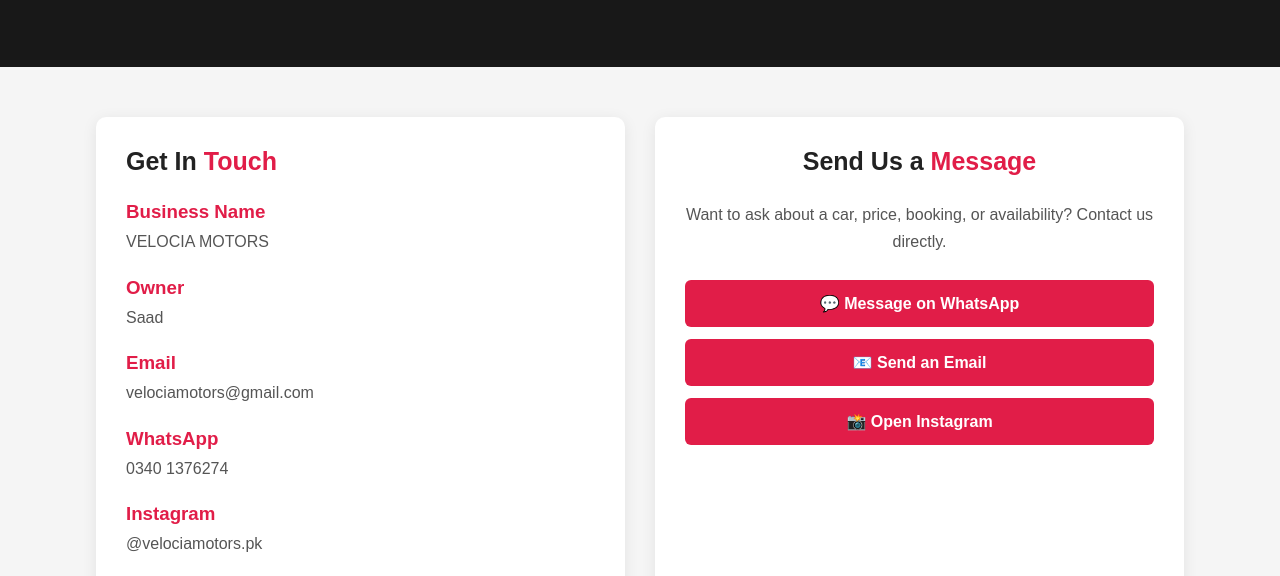
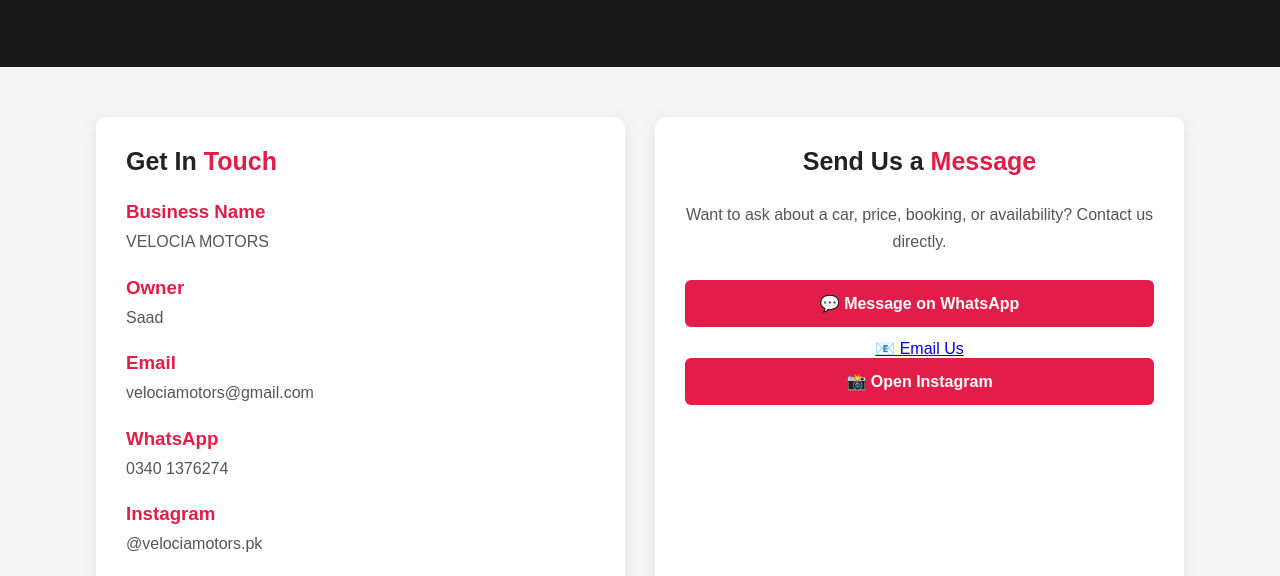
Before and after one commit to saadullahfaiz71-glitch/VELOCIA-MOTORS, a website: page public/contact.html in a window 1280 px wide. Shown: the part 218-794 px from the top of the page. Drawn offline with Linux system fonts and the light colour scheme.

Commit message:
Update contact page

```diff
--- a/public/contact.html
+++ b/public/contact.html
@@ -317,12 +317,11 @@
                target="_blank">
                 💬 Message on WhatsApp
             </a>
-
-            <a class="btn"
-               href="mailto:velociamotors@gmail.com?subject=VELOCIA%20MOTORS%20Inquiry">
-                📧 Send an Email
+            <a href="https://mail.google.com/mail/?view=cm&fs=1&to=velociamotors@gmail.com&su=VELOCIA%20MOTORS%20Inquiry"
+              target="_blank"
+              class="contact-btn email-btn">
+                 📧 Email Us
             </a>
-
             <a class="btn"
                href="https://www.instagram.com/velociamotors.pk/"
                target="_blank">
```
